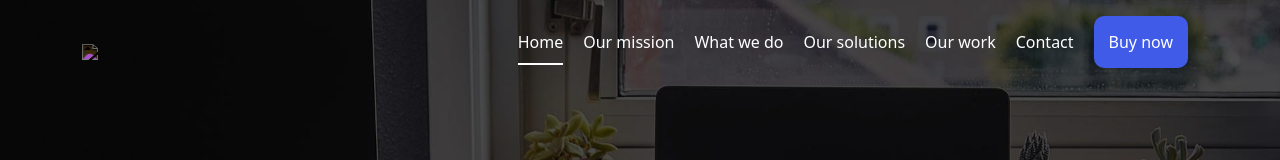
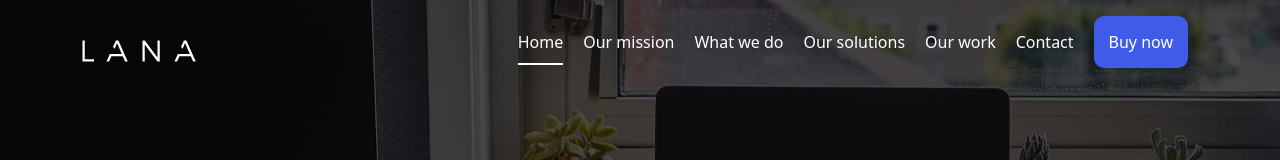
Before and after one commit to Ibrahimatef/Html-CSS, a plain HTML site: page Template_4/index.html in a window 1280 px wide. Shown: the top 160 px of the page. Drawn offline with nearby package versions, Linux system fonts and the light colour scheme; the site is published under a folder, as on GitHub Pages, so addresses that start at the root find nothing.

Commit message:
update logo

```diff
--- a/Template_4/index.html
+++ b/Template_4/index.html
@@ -77,7 +77,7 @@
       <div class="container">
         <div class="bar">
           <div class="logo-icon-view">
-            <div class="logo"><img src="/images/logo.png" /></div>
+            <div class="logo"><img src="./images/logo.png" /></div>
             <div class="icon" id="headerMenu">
               <span id="firstBar"></span>
               <span id="secondBar"></span>
```
